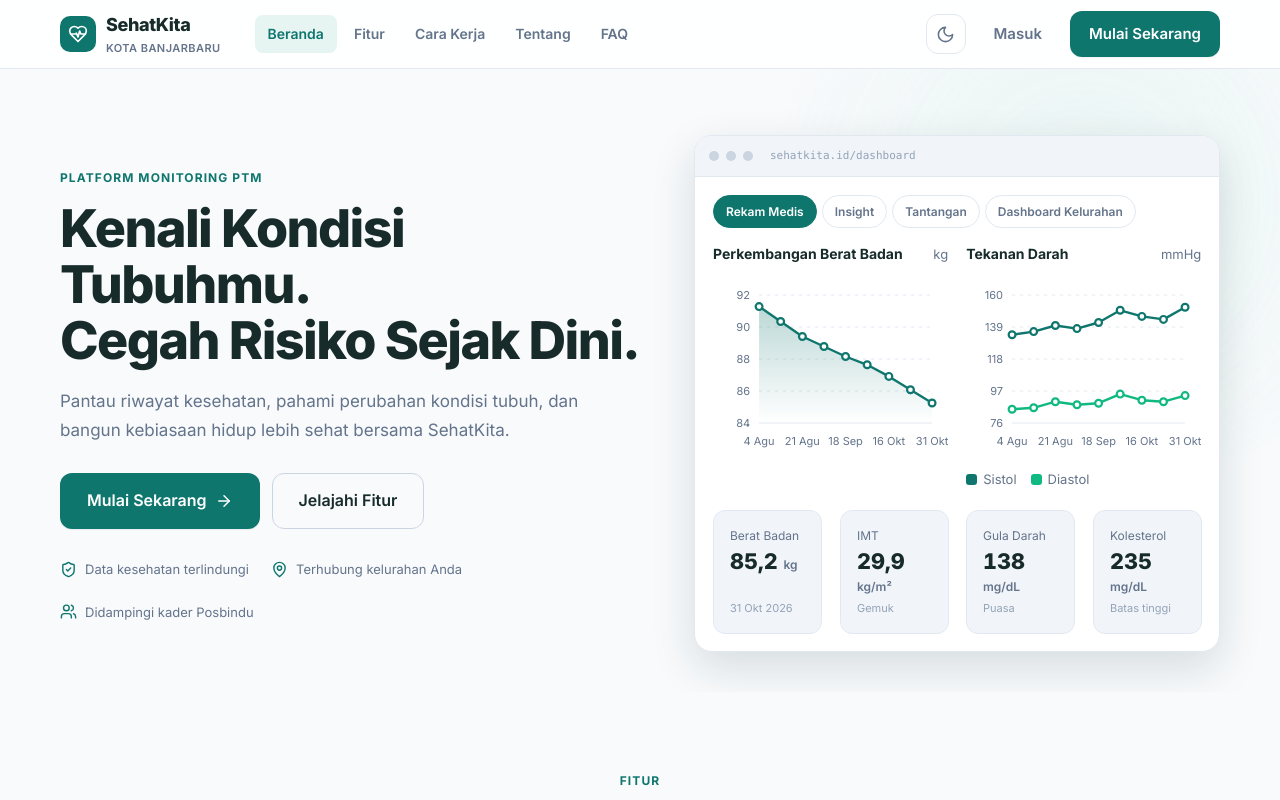
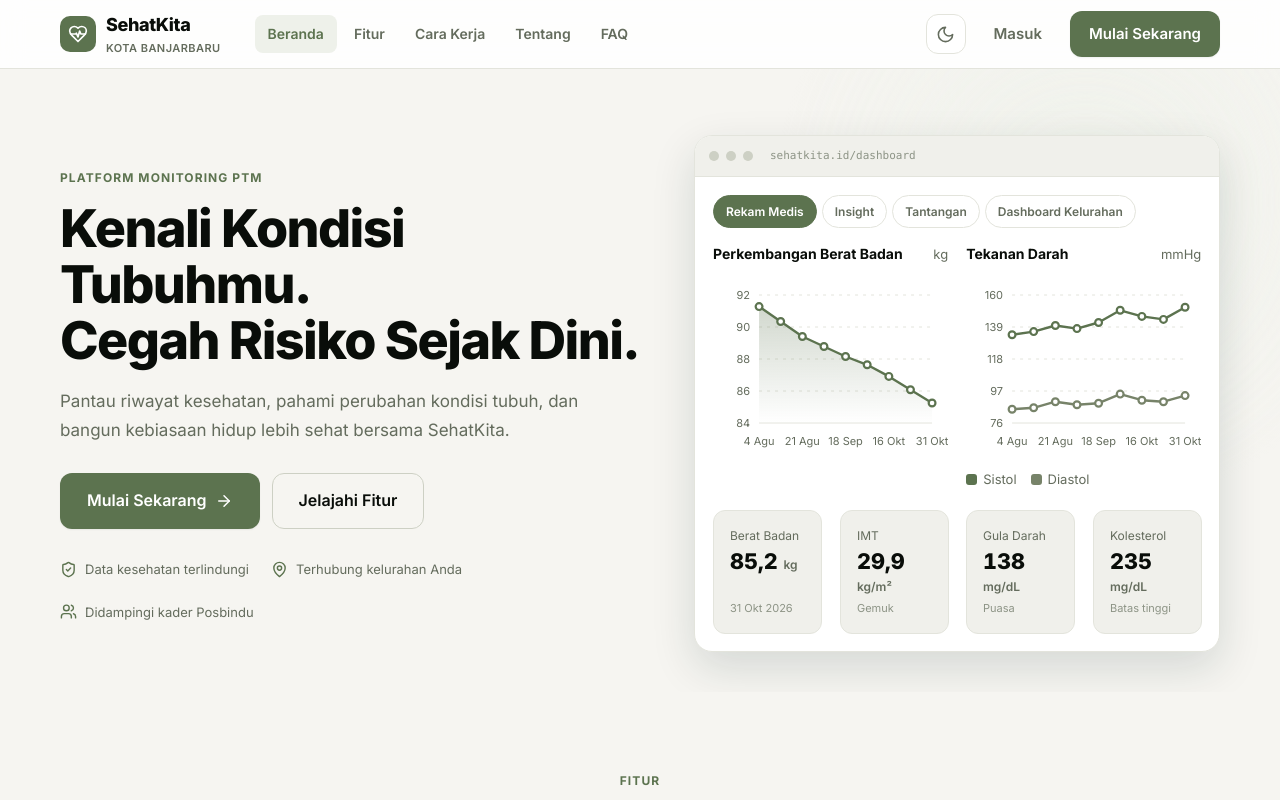
Before and after one commit to ahmdridhokurniawan/sehatkita, a Next.js app in the folder frontend/: page / in a window 1280 px wide. Shown: the top 800 px of the page. Built offline with nearby package versions, Linux system fonts and the light colour scheme.

Commit message:
frontend: palet Viora (nature sage) light/dark + animasi masuk & hover kartu

```diff
--- a/frontend/src/styles/design-system.css
+++ b/frontend/src/styles/design-system.css
@@ -7,46 +7,46 @@
 
 /* ---------- 1. TOKENS: LIGHT (default) ---------- */
 :root {
-  /* Brand */
-  --primary:        #0F766E;
-  --primary-600:    #0D655E;
-  --primary-700:    #0A4F49;
-  --primary-050:    #E6F4F2;
-  --primary-100:    #CCE9E6;
-  --green:          #10B981;
-  --green-050:      #E7F8F1;
+  /* Brand — Viora nature palette */
+  --primary:        #5C734F;
+  --primary-600:    #4E6242;
+  --primary-700:    #3E5035;
+  --primary-050:    #EEF1EA;
+  --primary-100:    #DCE4D2;
+  --green:          #778369;
+  --green-050:      #F0F2EC;
 
   /* Semantic */
-  --warning:        #B45309;
-  --warning-bg:     #FEF3C7;
-  --danger:         #B91C1C;
-  --danger-bg:      #FEE2E2;
-  --safe:           #047857;
-  --safe-bg:        #D1FAE5;
-  --info:           #1D4ED8;
-  --info-bg:        #DBEAFE;
+  --warning:        #9A7B2F;
+  --warning-bg:     #F7F0DC;
+  --danger:         #A85048;
+  --danger-bg:      #F8E7E4;
+  --safe:           #5A7555;
+  --safe-bg:        #E4EDE1;
+  --info:           #6A7E96;
+  --info-bg:        #E4EAF0;
 
   /* Surfaces */
-  --bg:             #F8FAFC;
+  --bg:             #F6F5F1;
   --surface:        #FFFFFF;
-  --surface-2:      #F1F5F9;
-  --surface-3:      #E2E8F0;
-  --border:         #E2E8F0;
-  --border-strong:  #CBD5E1;
+  --surface-2:      #F0F0EB;
+  --surface-3:      #E4E5DC;
+  --border:         #E3E4DC;
+  --border-strong:  #CDD0C4;
 
   /* Text */
-  --text:           #172B2A;
-  --text-2:         #64748B;
-  --text-3:         #94A3B8;
+  --text:           #090D09;
+  --text-2:         #646C5D;
+  --text-3:         #8D9486;
   --text-invert:    #FFFFFF;
 
   /* Chart palette */
-  --c-1: #0F766E;
-  --c-2: #10B981;
-  --c-3: #F59E0B;
-  --c-4: #3B82F6;
-  --c-5: #8B5CF6;
-  --c-6: #EC4899;
+  --c-1: #5C734F;
+  --c-2: #778369;
+  --c-3: #9EAF94;
+  --c-4: #A3B18A;
+  --c-5: #4E6242;
+  --c-6: #BCD0B0;
 
   /* Layout */
   --radius-sm: 8px;
@@ -71,41 +71,41 @@
 
 /* ---------- 2. TOKENS: DARK ---------- */
 :root[data-theme="dark"] {
-  --primary:        #2DD4BF;
-  --primary-600:    #5EEAD4;
-  --primary-700:    #99F6E4;
-  --primary-050:    #10312E;
-  --primary-100:    #14413C;
-  --green:          #34D399;
-  --green-050:      #0E2E25;
+  --primary:        #A8B79A;
+  --primary-600:    #BDC9B0;
+  --primary-700:    #D2DAC8;
+  --primary-050:    #1C2619;
+  --primary-100:    #243021;
+  --green:          #8FA27F;
+  --green-050:      #1A2418;
 
-  --warning:        #FBBF24;
-  --warning-bg:     #3A2E0C;
-  --danger:         #F87171;
-  --danger-bg:      #3A1616;
-  --safe:           #34D399;
-  --safe-bg:        #0E2E25;
-  --info:           #93C5FD;
-  --info-bg:        #14243F;
+  --warning:        #CEB26B;
+  --warning-bg:     #2E2815;
+  --danger:         #CE7E75;
+  --danger-bg:      #2E1E1C;
+  --safe:           #8FA386;
+  --safe-bg:        #1A2618;
+  --info:           #93A8C0;
+  --info-bg:        #1A242F;
 
-  --bg:             #0B1514;
-  --surface:        #111E1D;
-  --surface-2:      #172726;
-  --surface-3:      #1E3130;
-  --border:         #223634;
-  --border-strong:  #31504D;
+  --bg:             #0D110D;
+  --surface:        #141A13;
+  --surface-2:      #1D241B;
+  --surface-3:      #263028;
+  --border:         #2A3328;
+  --border-strong:  #39463A;
 
-  --text:           #E7F1F0;
-  --text-2:         #9FB3B1;
-  --text-3:         #6E8482;
-  --text-invert:    #06110F;
+  --text:           #EDF1EA;
+  --text-2:         #98A292;
+  --text-3:         #687363;
+  --text-invert:    #0A0F0A;
 
-  --c-1: #2DD4BF;
-  --c-2: #34D399;
-  --c-3: #FBBF24;
-  --c-4: #60A5FA;
-  --c-5: #A78BFA;
-  --c-6: #F472B6;
+  --c-1: #A8B79A;
+  --c-2: #8FA27F;
+  --c-3: #CEB26B;
+  --c-4: #93A8C0;
+  --c-5: #BDC9B0;
+  --c-6: #D2DAC8;
 
   --shadow-xs: 0 1px 2px rgba(0, 0, 0, .4);
   --shadow-sm: 0 1px 3px rgba(0, 0, 0, .5);
@@ -180,7 +180,9 @@ input, select, textarea { font-family: inherit; font-size: inherit; color: inher
   border: 1px solid var(--border);
   border-radius: var(--radius-lg);
   padding: 20px;
+  transition: transform .22s var(--ease), box-shadow .22s var(--ease), border-color .22s var(--ease);
 }
+.card:hover { transform: translateY(-3px); box-shadow: var(--shadow-md); border-color: var(--border-strong); }
 .card-flat { box-shadow: none; }
 .card-raised { box-shadow: var(--shadow-sm); }
 .card-pad-lg { padding: 26px; }
--- a/frontend/src/styles/layout.css
+++ b/frontend/src/styles/layout.css
@@ -304,6 +304,12 @@
 .app-top .acts { margin-left: auto; display: flex; gap: 8px; }
 .app-body { padding: 16px; display: flex; flex-direction: column; gap: 16px; }
 .app-body > * { animation: fadeUp .35s var(--ease) both; }
+.app-body > *:nth-child(1) { animation-delay: .03s; }
+.app-body > *:nth-child(2) { animation-delay: .07s; }
+.app-body > *:nth-child(3) { animation-delay: .11s; }
+.app-body > *:nth-child(4) { animation-delay: .15s; }
+.app-body > *:nth-child(5) { animation-delay: .19s; }
+.app-body > *:nth-child(6) { animation-delay: .23s; }
 .app-section-title { display: flex; align-items: center; justify-content: space-between; gap: 10px; margin-top: 4px; flex-wrap: wrap; }
 .app-section-title h2 { font-size: 1.0625rem; }
 .app-section-title a { font-size: .8125rem; font-weight: 600; color: var(--primary); }
```
